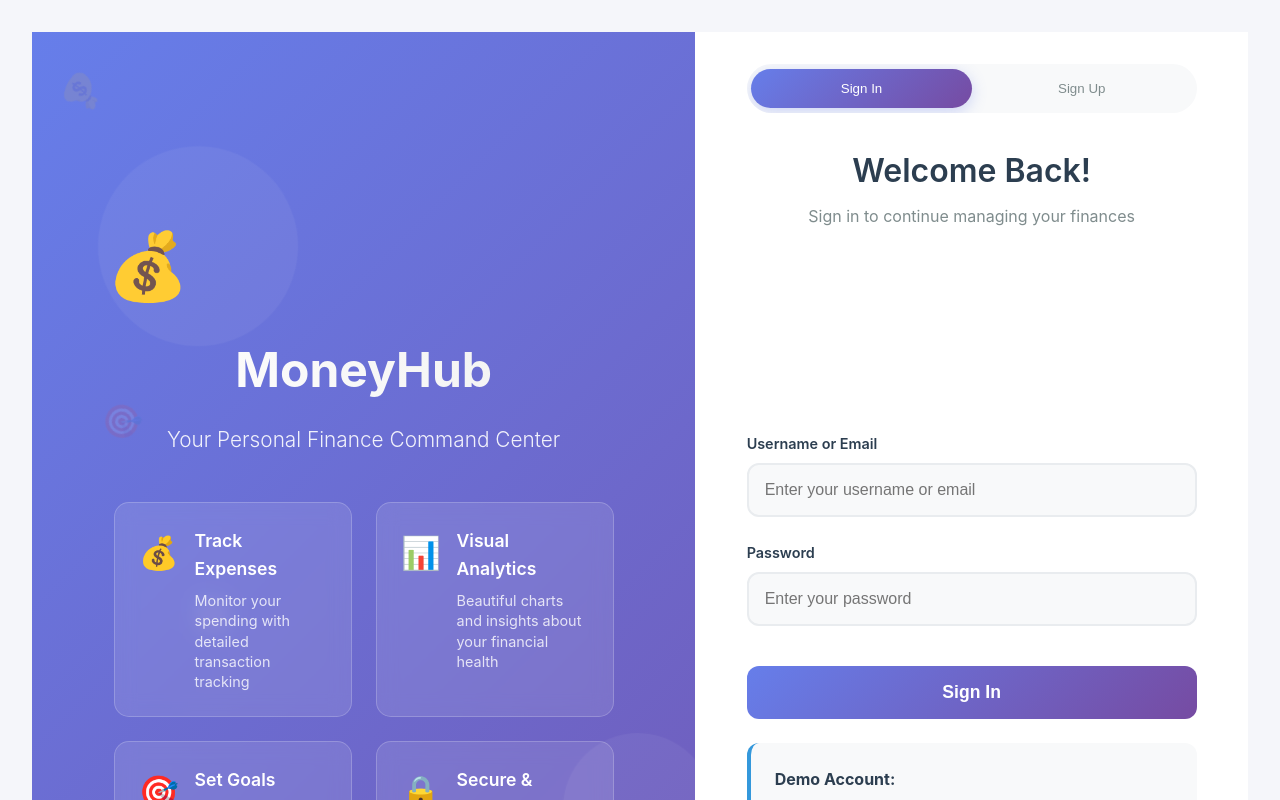
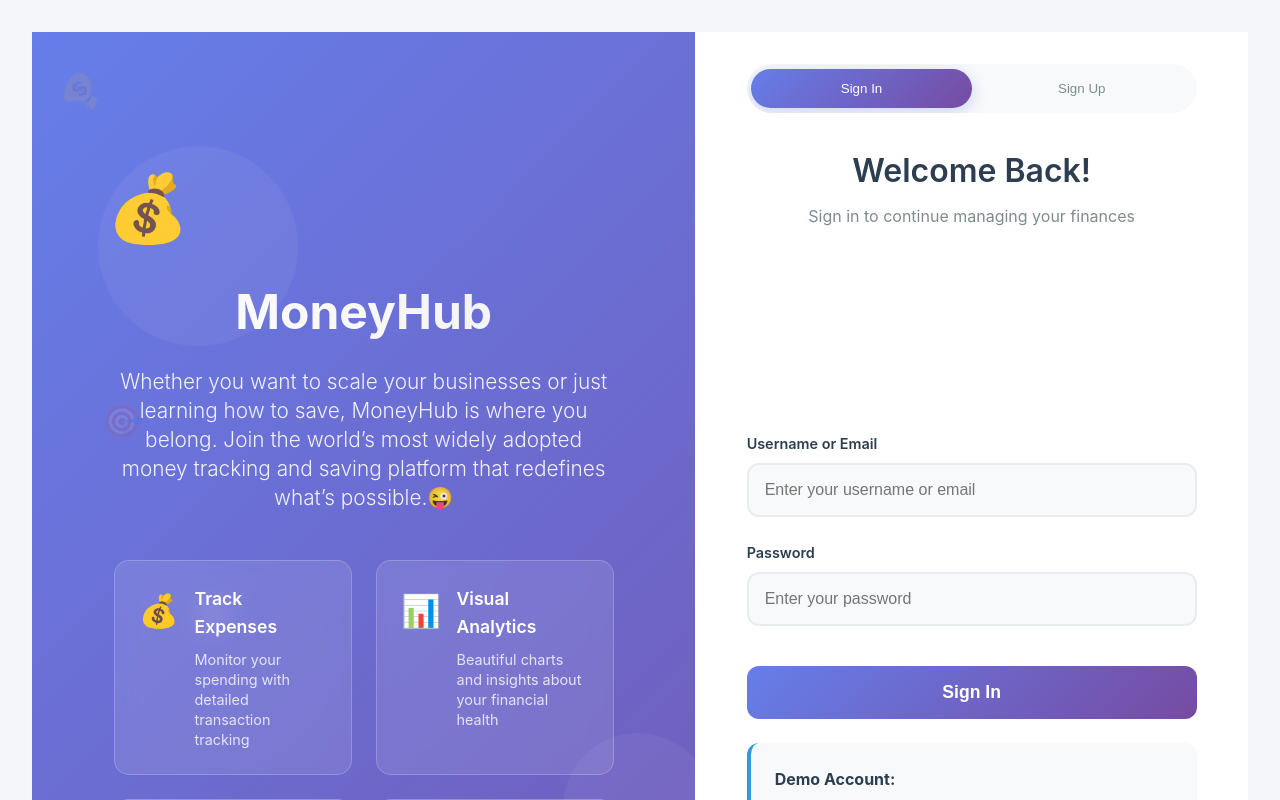
Before and after one commit to Bessmack/MoneyHub, a React (Vite) app in the folder front_end/: page /login in a window 1280 px wide. Shown: the top 800 px of the page. Built offline with nearby package versions, Linux system fonts and the light colour scheme.

Commit message:
update login

```diff
--- a/front_end/src/pages/LoginPage.jsx
+++ b/front_end/src/pages/LoginPage.jsx
@@ -62,7 +62,7 @@ const LoginPage = () => {
             <div className="brand-header">
               <div className="brand-logo">💰</div>
               <h1>MoneyHub</h1>
-              <p className="brand-tagline">Your Personal Finance Command Center</p>
+              <p className="brand-tagline">Whether you want to scale your businesses or just learning how to save, MoneyHub is where you belong. Join the world’s most widely adopted money tracking and saving platform that redefines what’s possible.😜</p>
             </div>
 
             <div className="features-grid">
```
